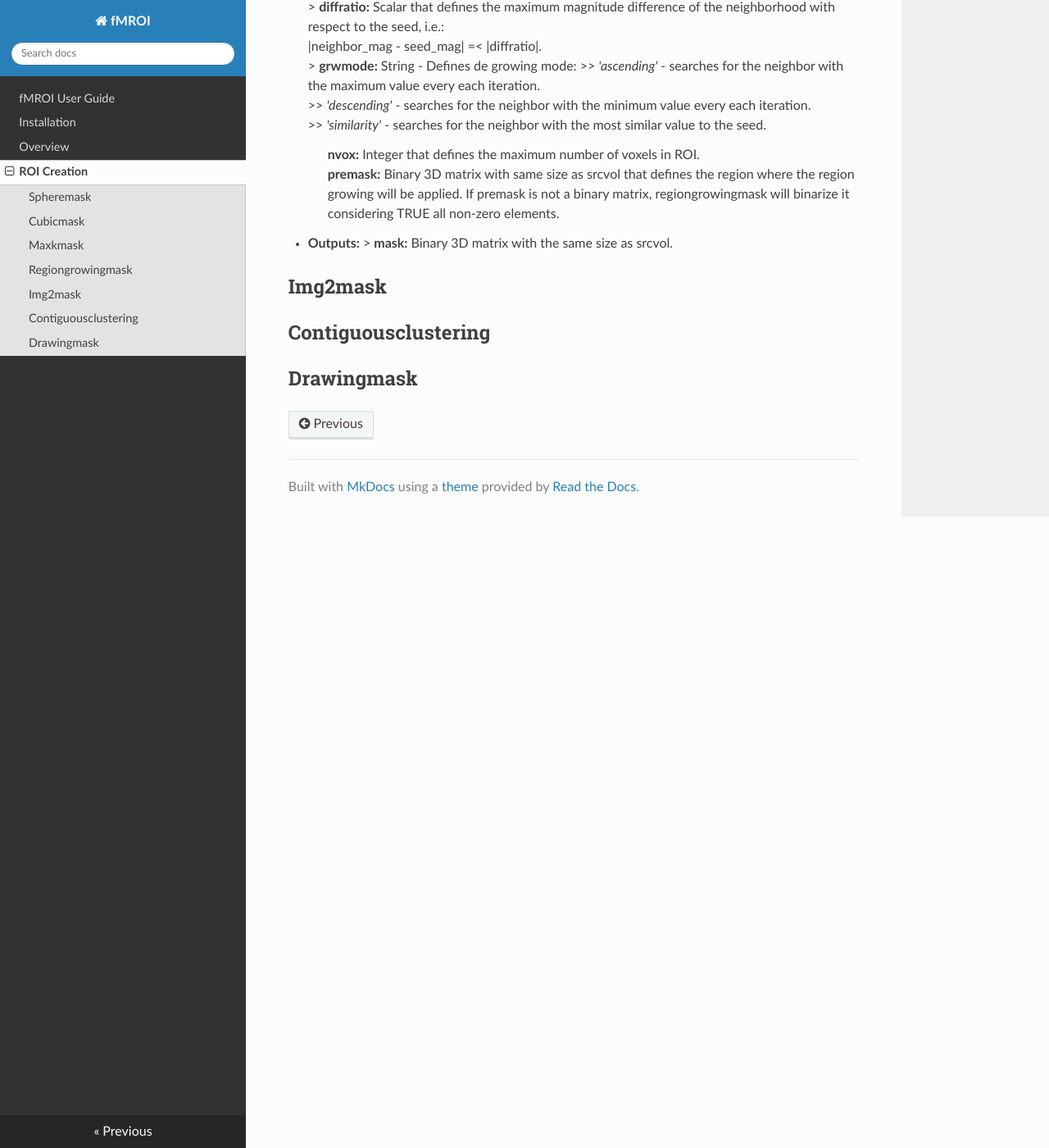
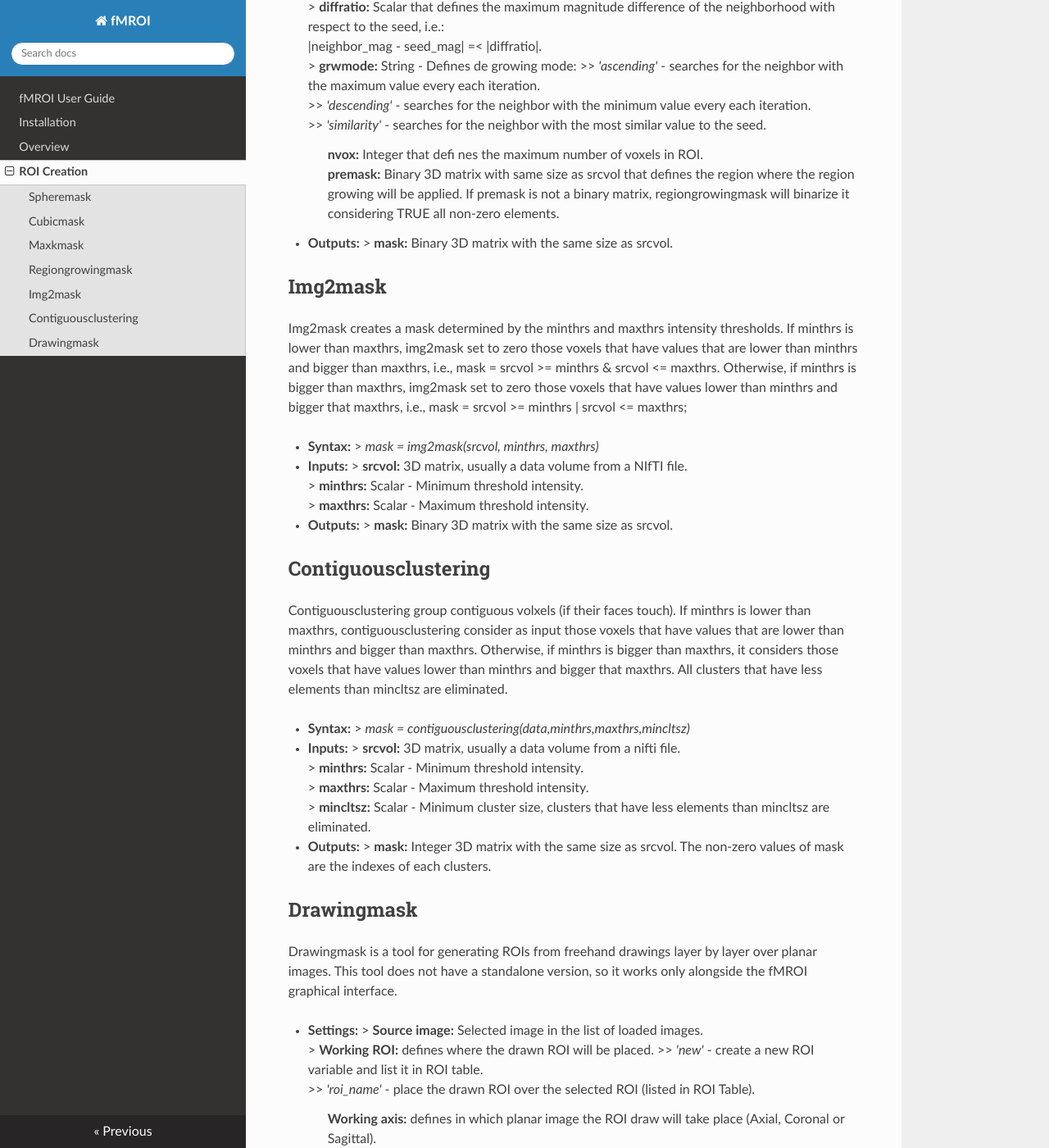
Before and after one commit to proactionlab/fmroi-docs, an MkDocs documentation site: the page built from docs/roi_creation.md, in a window 1280 px wide and 1400 px high, scrolled down 1551 px. Shown: the whole window at 82% size. Built offline with MkDocs 1.6.1, drawn with Linux system fonts in a browser that asks for light colours; nearby versions of some CDN libraries; some of the changed text lies outside the part shown.

Commit message:
update ROI creation page

```diff
--- a/docs/roi_creation.md
+++ b/docs/roi_creation.md
@@ -63,7 +63,7 @@ Maxkmask searches for the kvox highest-intensity voxels of the srcvol contained
 Regiongrowingmask
 -----------------
 
-regiongrowingmask is a region growing algorithm that groups neighboring voxels from a seed iteratively according to a rule. The regiongrowingmask has three rules for growing (grwmode), ascending, descending and similarity to the seed, and three other rules for stopping growth, maximum number of voxels (nvox), region set by a mask (premask), and
+Regiongrowingmask is a region growing algorithm that groups neighboring voxels from a seed iteratively according to a rule. The regiongrowingmask has three rules for growing (grwmode), ascending, descending and similarity to the seed, and three other rules for stopping growth, maximum number of voxels (nvox), region set by a mask (premask), and
 maximum difference in values between the seed and its neighbors (diffratio).
 
 - **Syntax:**
@@ -79,7 +79,7 @@ maximum difference in values between the seed and its neighbors (diffratio).
     >> *'descending'* - searches for the neighbor with the minimum value every each iteration.<br>
     >> *'similarity'* - searches for the neighbor with the most similar value to the seed.<br>
 
-    > **nvox:** Integer that defines the maximum number of voxels in ROI.<br>
+    > **nvox:** Integer that defi   nes the maximum number of voxels in ROI.<br>
     > **premask:** Binary 3D matrix with same size as srcvol that defines the region where the region growing will be applied. If premask is not a binary matrix, regiongrowingmask will binarize it considering TRUE all non-zero elements.<br>
 
 - **Outputs:**
@@ -89,8 +89,57 @@ maximum difference in values between the seed and its neighbors (diffratio).
 Img2mask
 --------
 
+Img2mask creates a mask determined by the minthrs and maxthrs intensity thresholds. If minthrs is lower than maxthrs, img2mask set to zero those voxels that have values that are lower than minthrs and bigger than maxthrs, i.e., mask = srcvol >= minthrs & srcvol <= maxthrs. Otherwise, if minthrs is bigger than maxthrs, img2mask set to zero those voxels that have values lower than minthrs and bigger that maxthrs, i.e., mask = srcvol >= minthrs | srcvol <= maxthrs;
+
+- **Syntax:**
+    > *mask = img2mask(srcvol, minthrs, maxthrs)*<br>
+
+- **Inputs:**
+    > **srcvol:** 3D matrix, usually a data volume from a NIfTI file.<br>
+    > **minthrs:** Scalar - Minimum threshold intensity.<br>
+    > **maxthrs:** Scalar - Maximum threshold intensity.<br>
+
+- **Outputs:**
+    > **mask:** Binary 3D matrix with the same size as srcvol.<br>
+
+
 Contiguousclustering
 --------------------
 
+Contiguousclustering group contiguous volxels (if their faces touch). If minthrs is lower than maxthrs, contiguousclustering consider as input those voxels that have values that are lower than minthrs and bigger than maxthrs. Otherwise, if minthrs is bigger than maxthrs, it considers those voxels that have values lower than minthrs and bigger that maxthrs. All clusters that have less elements than mincltsz are eliminated.
+
+- **Syntax:**
+    > *mask = contiguousclustering(data,minthrs,maxthrs,mincltsz)*<br>
+
+- **Inputs:**
+    > **srcvol:** 3D matrix, usually a data volume from a nifti file.<br>
+    > **minthrs:** Scalar - Minimum threshold intensity.<br>
+    > **maxthrs:** Scalar - Maximum threshold intensity.<br>
+    > **mincltsz:** Scalar - Minimum cluster size, clusters that have less elements than mincltsz are eliminated.<br>
+
+- **Outputs:**
+    > **mask:** Integer 3D matrix with the same size as srcvol. The non-zero values of mask are the indexes of each clusters.<br>
+
+
 Drawingmask
 ----------
+
+Drawingmask is a tool for generating ROIs from freehand drawings layer by layer over planar images. This tool does not have a standalone version, so it works only alongside the fMROI graphical interface.
+
+- **Settings:**
+    > **Source image:** Selected image in the list of loaded images.<br>
+    > **Working ROI:** defines where the drawn ROI will be placed.
+    >> *'new'* - create a new ROI variable and list it in ROI table.<br>
+    >> *'roi_name'* - place the drawn ROI over the selected ROI (listed in ROI Table).<br>
+
+    > **Working axis:** defines in which planar image the ROI draw will take place (Axial, Coronal or Sagittal).<br>
+
+    > **Drawing method:** defines which method will be used to draw the ROI.
+    >> *Brush* - in this method it is necessary to click and hold the left mouse button while drawing the ROI outline.<br>
+    >> *Closed shape* - in this method the vertices are created clicking the left mouse button. Double-click to close the polygon.<br>
+
+    > **Drawing tools:** Tools for creating/editing ROI drawings.
+    >> *Draw* - Enable drawing the ROI in the specified axis.<br>
+    >> *Clear* - Clears the current ROI drawing.<br>
+    >> *Add* - Converts the current draw in a mask and insert it into the selected ROI. The mask index will be 1 if 'working ROI' is 'new' otherwise it will be the highest value of the selected ROI.<br>
+    >> *Rem* - Fills with zeros the drawn ROI and updates the selected ROI.<br>
```
